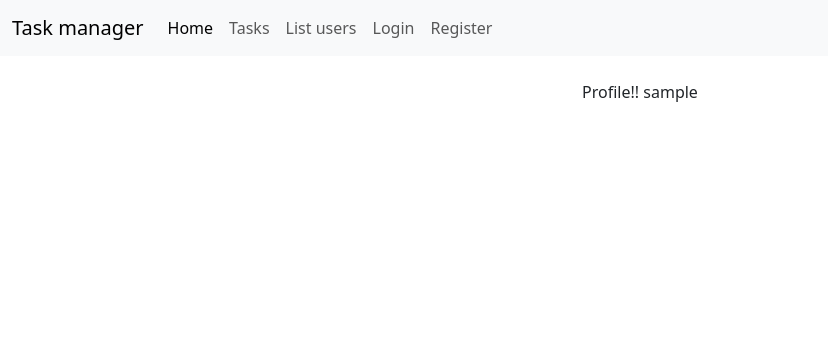
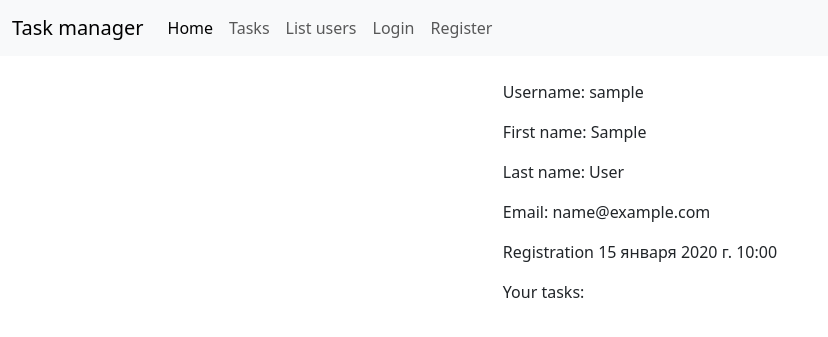
Before and after one commit to Alard06/task_manager, a Django app: page /profile/1/ in a window 1280 px wide. Shown: the top 337 px of the page, without its empty margins (0-828 px from the left). Run offline with Django 4.2, Linux system fonts and the light colour scheme; tables that the repository leaves empty hold one stand-in row (values such as "Sample post"); some libraries are stand-ins or nearby versions.

Commit message:
change profile

```diff
--- a/task/admin.py
+++ b/task/admin.py
@@ -2,7 +2,7 @@ from django.contrib import admin
 
 from task.models import Status, Task, UserTasks, Profile
 
-# Register your models here.
+
 class TaskInlines(admin.TabularInline):
     model = UserTasks
     extra = 0
@@ -16,8 +16,8 @@ class TaskAdmin(admin.ModelAdmin):
 
 @admin.register(Status)
 class StatusAdmin(admin.ModelAdmin):
+    pass
 
-    pass
 
 @admin.register(Profile)
 class User(admin.ModelAdmin):
--- a/task/models.py
+++ b/task/models.py
@@ -26,8 +26,6 @@ class Profile(models.Model):
         verbose_name = 'Пользователь'
         verbose_name_plural = 'Пользователи'
         ordering = ['id']
-
-
 
 
 class Status(models.Model):
@@ -60,8 +58,7 @@ class Task(models.Model):
     executor = models.ManyToManyField(Profile,
                               through='UserTasks',
                               verbose_name='Исполнитель',
-                              blank=True
-                              )
+                              blank=True)
     created_at = models.DateTimeField(auto_now_add=True)
     updated_at = models.DateTimeField(auto_now=True)
     check = models.BooleanField(default=False,
@@ -78,6 +75,7 @@ class Task(models.Model):
     def __str__(self):
         return self.title
 
+
 class UserTasks(models.Model):
 
     user = models.ForeignKey(Profile,
--- a/task/urls.py
+++ b/task/urls.py
@@ -9,5 +9,5 @@ urlpatterns = [
     path('task/<int:pk>/', views.TaskDetailView.as_view(),
           name='task_detail'),
     path ('task/create/', views.create_task,
-          name='create_view')
+          name='create_task')
 ]
--- a/templates/base.html
+++ b/templates/base.html
@@ -29,7 +29,7 @@
                 </li>
                 {% if user.is_authenticated %}
               <li class="nav-item">
-                <a class="nav-link" href="">Profile</a>
+                <a class="nav-link" href="{% url 'profile_view' request.user.pk%}">Profile</a>
               </li>
                 <li class="nav-item">
                 <a class="nav-link" href="{% url 'logout' %}">Logout</a>
--- a/templates/task/list_tasks.html
+++ b/templates/task/list_tasks.html
@@ -5,7 +5,10 @@
 {% block content %}
 
 
+
 <div>
+    <a href="{% url 'create_task' %}">Создать задачу</a>
+
     <table class="table">
         <thead>
           <tr>
@@ -19,7 +22,7 @@
         </thead>
         <tbody>
     {% for obj in object_list %}
-        {% if obj.published %}
+        {% if obj.published or obj.owner.pk == request.user.pk %}
           <tr>
             <th scope="row">{{obj.id}}</th>
             <td>{{obj.title}}</td>
--- a/templates/user/profile.html
+++ b/templates/user/profile.html
@@ -2,6 +2,19 @@
 
 {% block content %}
 
-Profile!!
-{{object.user}}
+<div>
+
+    <div>
+        <p>Username: {{object.user.username}}</p>
+        <p>First name: {{object.user.first_name}}</p>
+        <p>Last name: {{object.user.last_name}}</p>
+        <p>Email: {{object.user.email}}</p>
+        <p>Registration {{object.user.date_joined}}</p>
+    </div>
+    <div>
+        <p>Your tasks:</p>
+
+    </div>
+
+</div>
 {% endblock %}
--- a/user/views.py
+++ b/user/views.py
@@ -36,7 +36,6 @@ class ProfileCreateView(CreateView):
     model = User
     form_class = RegisterUserForm
     template_name = 'user/register.html'
-
     success_url = reverse_lazy('index')
 
 
```
Also changed, not shown: task/views.py (+5 -9 lines).
